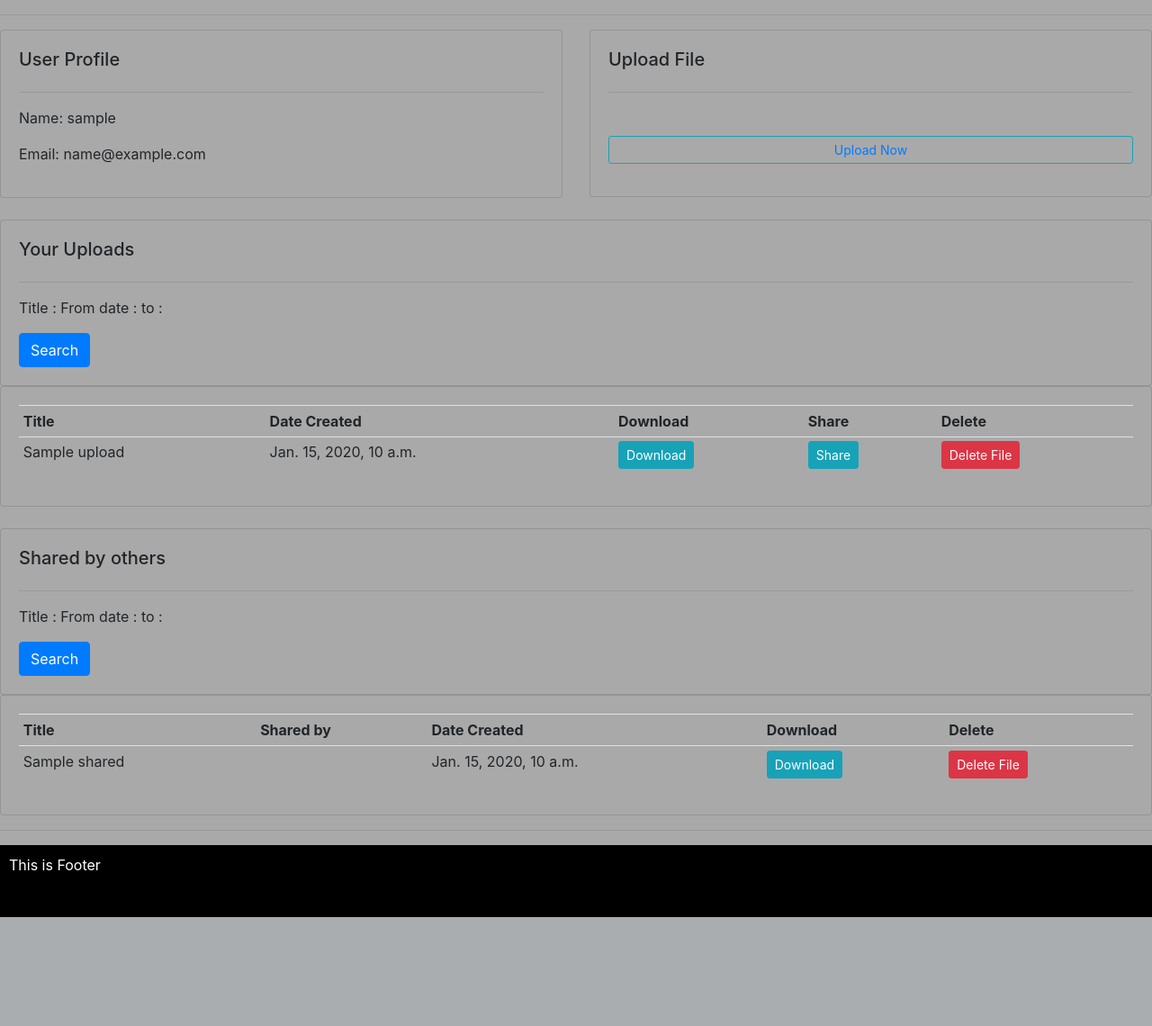
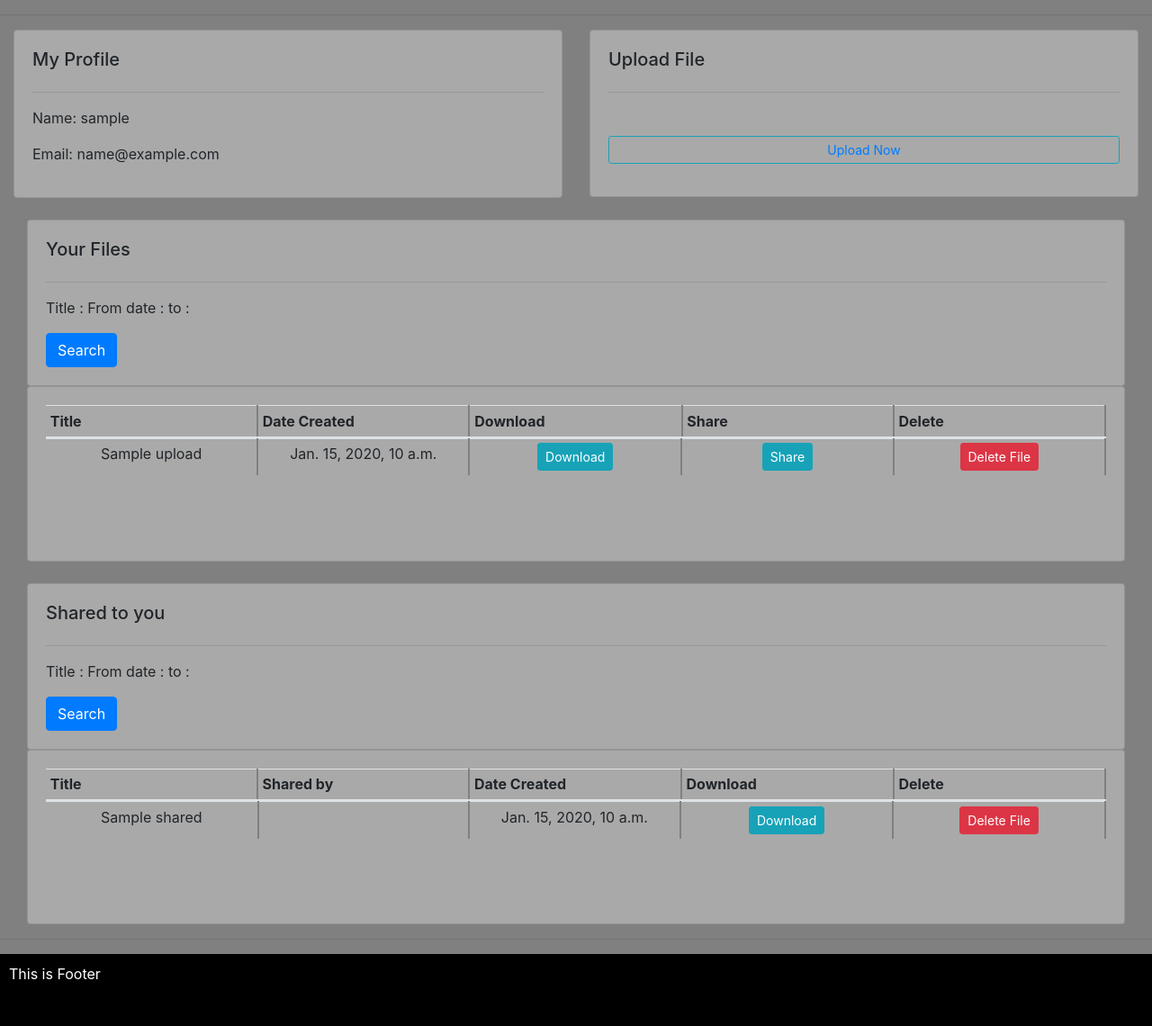
Before and after one commit to nilupulmanodya/Data-duplication-removal-using-file-checksum, a Django app: template myproject/ddp/templates/ddp/user.html in a window 1280 px wide. Shown: the part 56-1196 px from the top of the page at 90% size. Before the commit the page ends 1075 px from the top, so only its background shows below. Run offline with Django 3.2, Linux system fonts and the light colour scheme; a user stored in the database is signed in; tables that the repository leaves empty hold one stand-in row (values such as "Sample post"); the template is opened without the code that fills it: values that come from a table or form of the project are taken from there, most other values are stand-ins (such as "Sample title", 1, 10 or a date in 2020); some libraries are stand-ins or nearby versions.

Commit message:
set templates

```diff
--- a/myproject/ddp/templates/ddp/main.html
+++ b/myproject/ddp/templates/ddp/main.html
@@ -6,10 +6,48 @@
     <meta charset="UTF-8">
     <title>Data duplication removal using file checksum</title>
 
+    <style>
+		table.scrolldown {
+			width: 100%;
+			/* border-collapse: collapse; */
+			border-spacing: 0;
+		}
+		/* To display the block as level element */
+		table.scrolldown tbody, table.scrolldown thead {
+			display: block;
+		}
+		table.scrolldown tbody {
+			/* Set the height of table body */
+			height: 100px;
+			/* Set vertical scroll */
+			overflow-y: auto;
+			/* Hide the horizontal scroll */
+			overflow-x: hidden;
+		}
+		tbody td, thead th {
+			width : 240px;
+			border-right: 2px solid gray;
+		}
+		td {
+			text-align:center;
+		}
+        .footer {
+          position: fixed;
+          left: 0;
+          bottom: 0;
+          width: 100%;
+          background-color: black;
+          color: white;
+          text-align: right;
+        }
+
+	</style>
+
+
     <link rel="stylesheet" href="https://stackpath.bootstrapcdn.com/bootstrap/4.4.1/css/bootstrap.min.css" integrity="sha384-Vkoo8x4CGsO3+Hhxv8T/Q5PaXtkKtu6ug5TOeNV6gBiFeWPGFN9MuhOf23Q9Ifjh" crossorigin="anonymous">
     <link rel="stylesheet" type="text/css" href="{% static 'css/main.css' %}">
 </head>
-<body>
+<body style=background-color:#808080;">
 
     {% include 'ddp/navbar.html' %}
 
--- a/myproject/ddp/templates/ddp/user.html
+++ b/myproject/ddp/templates/ddp/user.html
@@ -1,11 +1,11 @@
 {% extends 'ddp/main.html' %}
 
 {% block content %}
-
-<div  class="row">
+<div class = "col">
+<div  class="row" >
     <div class="col-md">
 		<div class="card card-body" style="background-color:darkgray;">
-			<h5>User Profile</h5>
+			<h5>My Profile</h5>
 			<hr>
             <p>Name: {{user.username}}</p>
 			<p>Email: {{user.email}}</p>
@@ -27,16 +27,17 @@
 
 		</div>
 	</div>
-</div>
+</div></div>
+
 
 
 <br>
-<div class="row">
+<div class="col">
 
     <div class="col">
 		<div class="card card-body" style="background-color:darkgray;">
 
-            <h5>Your Uploads</h5>
+            <h5>Your Files</h5>
             <hr>
 			<form method="get">
                 <p>Title :  {{upload_filters.form.u_title}}
@@ -48,20 +49,20 @@
 
 		</div>
 	</div>
-</div>
 
-<div class="row">
     <div class="col-md">
 		<div class="card card-body" style="background-color:darkgray;">
 
-			<table class="table table-sm">
-				<tr>
+			<table class="scrolldown table table-sm" >
+				<thead>
+                <tr>
 					<th>Title</th>
 					<th>Date Created</th>
 					<th>Download</th>
 					<th>Share</th>
 					<th>Delete</th>
 				</tr>
+                </thead>
                     {% for file in uploaded_files %}
 
 
@@ -84,11 +85,11 @@
 
 <br>
 
-<div class="row">
+<div class="col">
 	<div class="col">
 		<div class="card card-body" style="background-color:darkgray;">
 
-            <h5>Shared by others</h5>
+            <h5>Shared to you</h5>
             <hr>
 			<form method="get">
 				<p>Title :  {{mysharefilter.form.s_title}}
@@ -101,21 +102,23 @@
 		</div>
 	</div>
 
-</div>
 
 
-<div class="row">
+
+
 	<div class="col-md">
 		<div class="card card-body" style="background-color:darkgray;">
 
-			<table class="table table-sm">
-				<tr>
+			<table class="table table-sm scrolldown">
+				<thead>
+                <tr>
 					<th>Title</th>
 					<th>Shared by</th>
 					<th>Date Created</th>
 					<th>Download</th>
 					<th>Delete</th>
 				</tr>
+                </thead>
 						{% for share in shares %}
 				<tr>
 					<td>{{share.s_title}}</td>
```
Also changed, not shown: myproject/ddp/templates/ddp/adminprofile.html (+30 -20 lines), myproject/ddp/templates/ddp/blockuser.html (+8 -2 lines), myproject/ddp/templates/ddp/dashboard.html (+10 -3 lines), myproject/ddp/templates/ddp/deletefile.html (+12 -2 lines), myproject/static/images/cloud1.gif (added).
